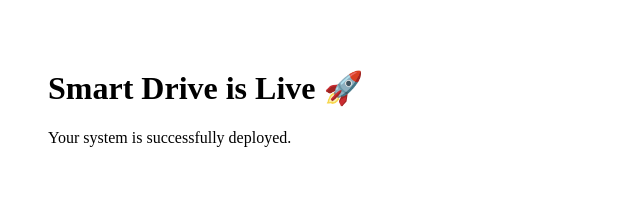
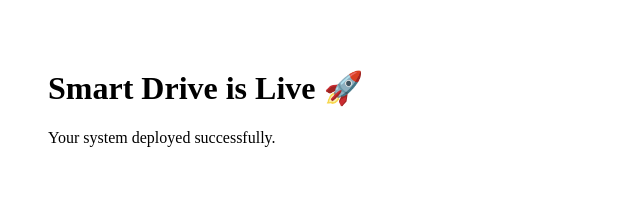
Before and after one commit to dliber13/smart-drive, a Next.js app: page / in a window 1280 px wide. Shown: the top 219 px of the page, without its empty margins (0-640 px from the left). Built offline with nearby package versions, Linux system fonts and the light colour scheme.

Commit message:
Update page.tsx

```diff
--- a/app/page.tsx
+++ b/app/page.tsx
@@ -2,7 +2,7 @@ export default function Home() {
   return (
     <div style={{ padding: 40 }}>
       <h1>Smart Drive is Live 🚀</h1>
-      <p>Your system is successfully deployed.</p>
+      <p>Your system deployed successfully.</p>
     </div>
   );
 }
```
